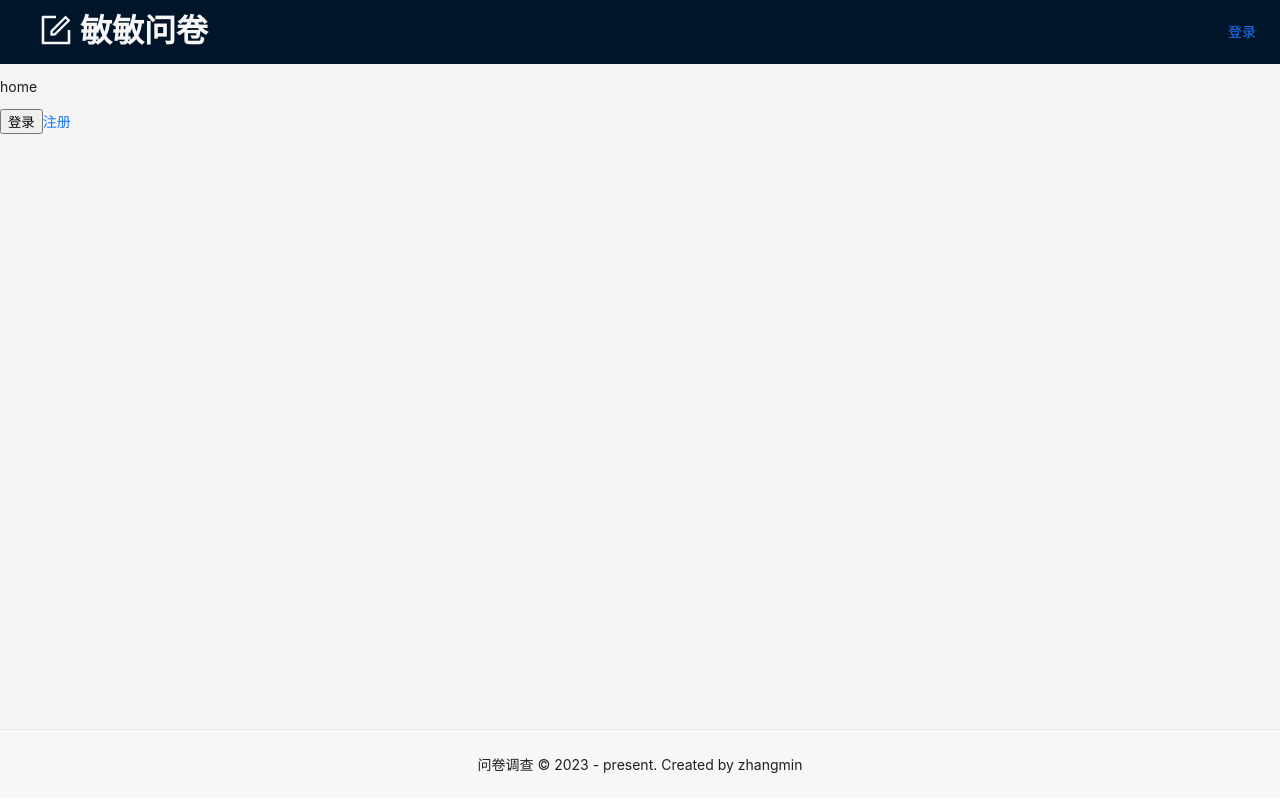
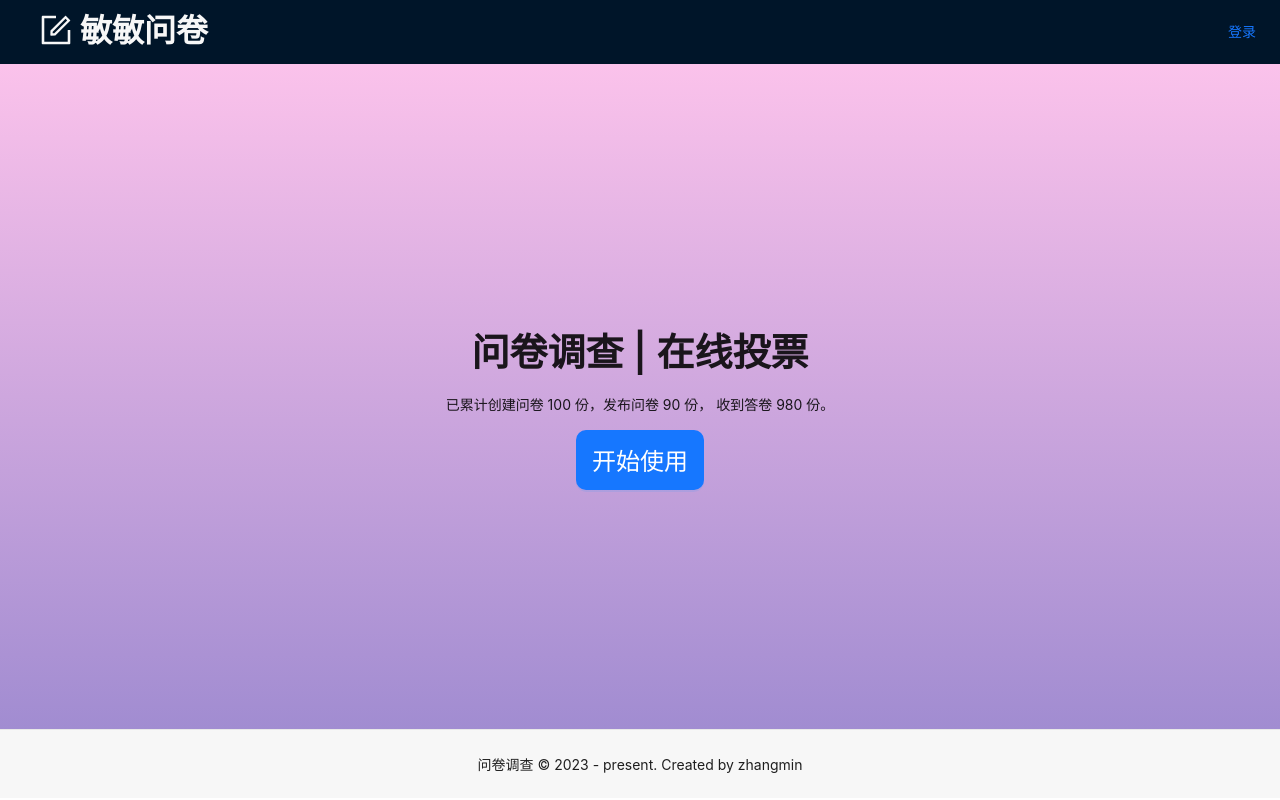
Before and after one commit to ZhangMin1998/react-ts-wenjuan, a React (Create React App) app: page / in a window 1280 px wide. Built offline with nearby package versions, Linux system fonts and the light colour scheme.

Commit message:
使用AntD开发首页

```diff
--- a/src/pages/Home/Home.module.scss
+++ b/src/pages/Home/Home.module.scss
@@ -0,0 +1,16 @@
+.container{
+  height: calc(100vh - 64px - 71px);
+  display: flex;
+  flex-direction: column;
+  align-items: center;
+  justify-content: center;
+  background-image: linear-gradient(to top, #a18cd1 0%, #fbc2eb 100%);
+  .info{
+    text-align: center;
+    button{
+      height: 60px;
+      font-size: 24px;
+      border-radius: 10px;
+    }
+  }
+}
--- a/src/pages/Home/Home.tsx
+++ b/src/pages/Home/Home.tsx
@@ -1,20 +1,23 @@
 import React, { FC } from 'react'
 import { useNavigate, Link } from 'react-router-dom'
-// import { Button } from 'antd'
+import styles from './Home.module.scss'
+import { Button, Typography } from 'antd';
+
+const { Title, Paragraph } = Typography;
 
 const Home: FC = () => {
   const navigate = useNavigate()
 
-  const clickLogin = () => {
-    navigate('/login')
-  }
-
   return (
-    <div>
-      <p>home</p>
-      <div>
-        <button onClick={clickLogin}>登录</button>
-        <Link to='/register?a=10'>注册</Link>
+    <div className={styles.container}>
+      <div className={styles.info}>
+        <Title>问卷调查 | 在线投票</Title>
+        <Paragraph>
+          已累计创建问卷 100 份，发布问卷 90 份， 收到答卷 980 份。
+        </Paragraph>
+        <div>
+          <Button type='primary' onClick={() => navigate('/manage/list')}>开始使用</Button>
+        </div>
       </div>
     </div>
   )
```
